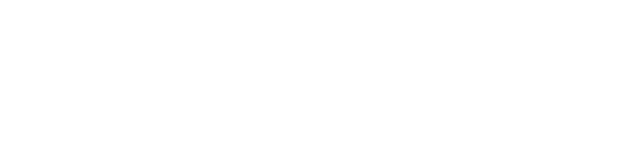
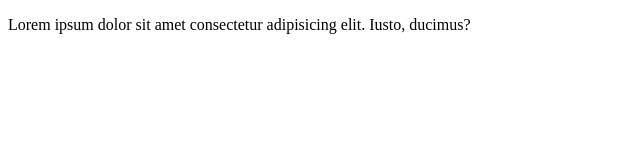
Before and after one commit to anchome/pruebas-git-tiempo, a plain HTML site: page index.html in a window 1280 px wide. Shown: the whole page, without its empty margins (0-640 px from the left). Drawn offline with Linux system fonts and the light colour scheme.

Commit message:
actualización

```diff
--- a/index.html
+++ b/index.html
@@ -7,6 +7,7 @@
     <title>Document</title>
 </head>
 <body>
+    <p>Lorem ipsum dolor sit amet consectetur adipisicing elit. Iusto, ducimus?</p>
 
 </body>
 </html>
```
Also changed, not shown: 1 other file.
